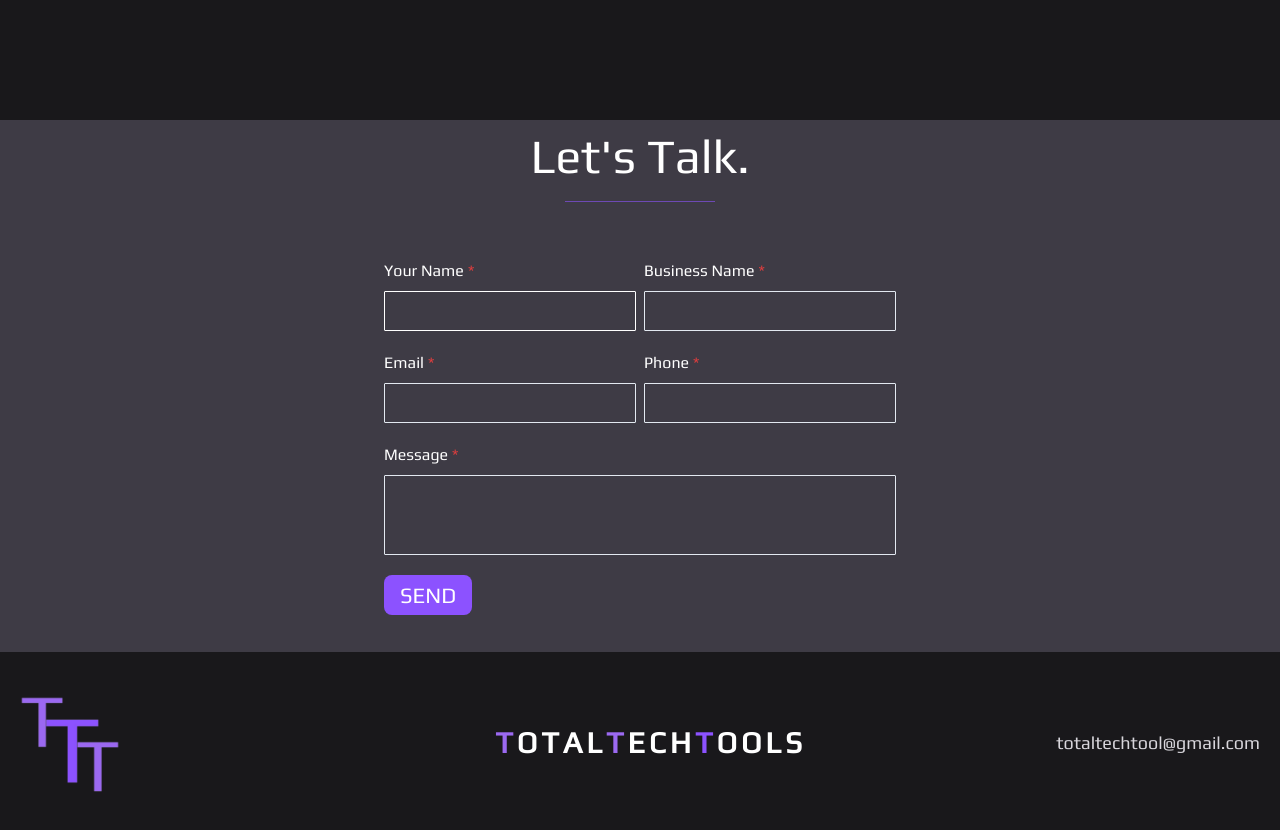
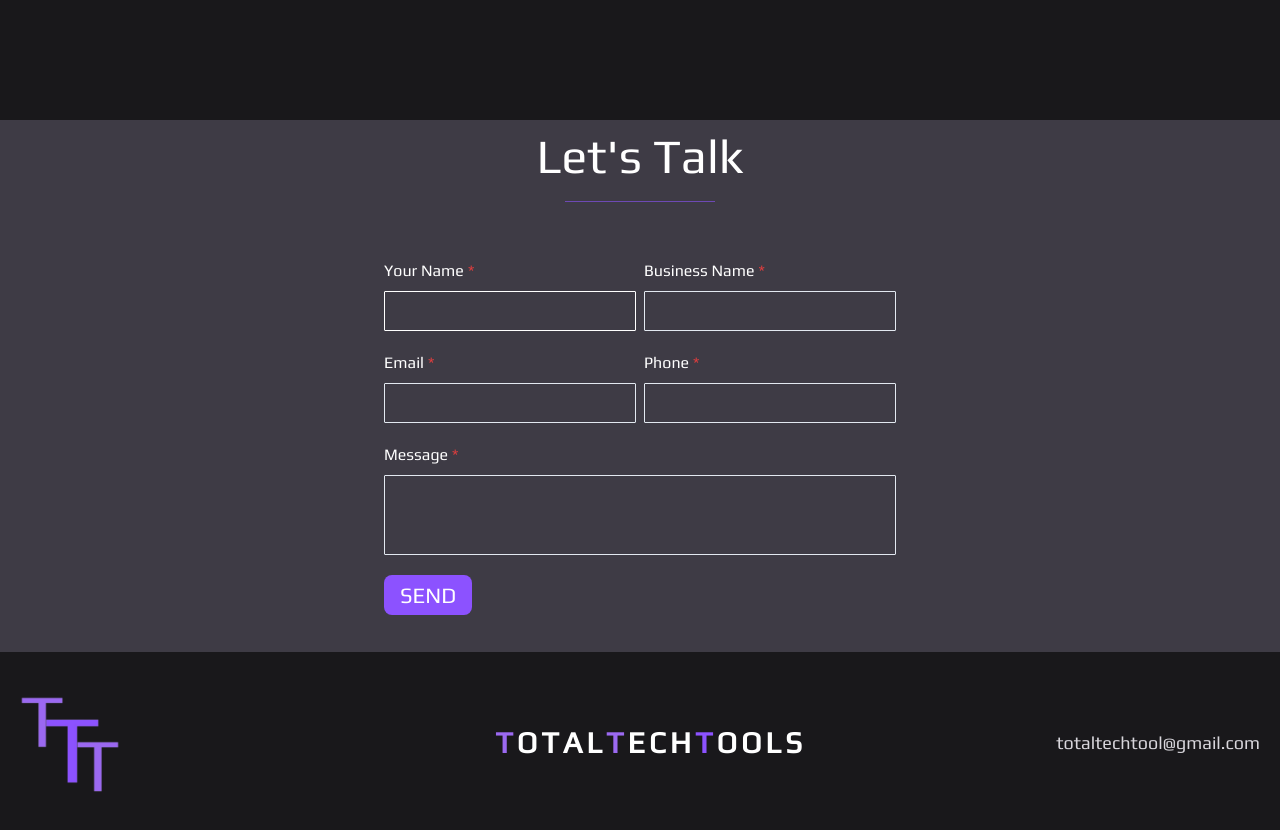
Before and after one commit to danctila/total-tech-tools, a React (Vite) app: page / in a window 1280 px wide. Shown: the part 4060-4890 px from the top of the page. Built offline with nearby package versions, Linux system fonts and the light colour scheme.

Commit message:
Changed lets talk text and added html page icon

```diff
--- a/index.html
+++ b/index.html
@@ -2,7 +2,7 @@
 <html lang="en">
   <head>
     <meta charset="UTF-8" />
-    <link rel="icon" type="image/svg+xml" href="/vite.svg" />
+    <link rel="icon" type="image" href="src/assets/Logo_new_text_transparent.png" />
     <meta name="viewport" content="width=device-width, initial-scale=1.0" />
     <title>Total Tech Tools</title>
   </head>
--- a/src/Components/LetsTalk.tsx
+++ b/src/Components/LetsTalk.tsx
@@ -9,7 +9,7 @@
     <>
       <VStack bg="#3E3B45" ref={reference}>
         <Text fontSize="48px" color="white">
-          Let's Talk.
+          Let's Talk
         </Text>
         <Divider
           orientation="horizontal"
```
